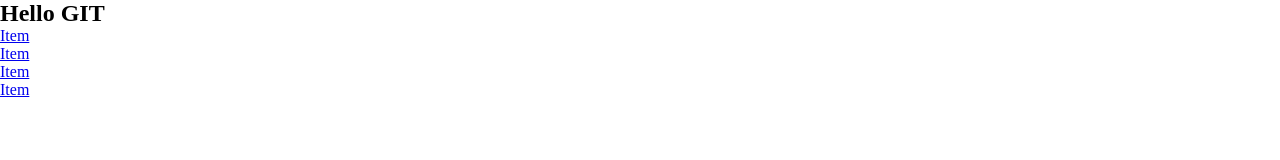
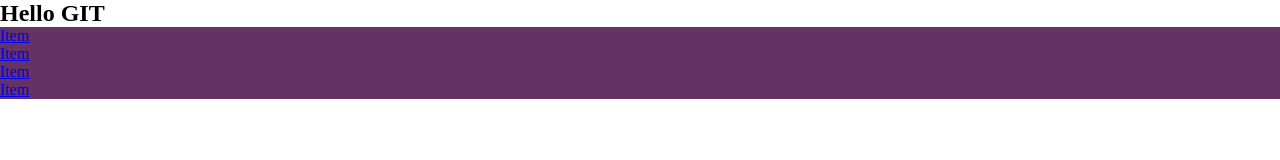
Before and after one commit to Navi-coM/Git_Project, a plain HTML site: page index.html in a window 1280 px wide. Drawn offline with Linux system fonts and the light colour scheme.

Commit message:
Chande header branch header

```diff
--- a/style.css
+++ b/style.css
@@ -2,3 +2,6 @@
     margin: 0;
     padding: 0;
 }
+.nav {
+    background: rgb(100,50,100);
+}
```
